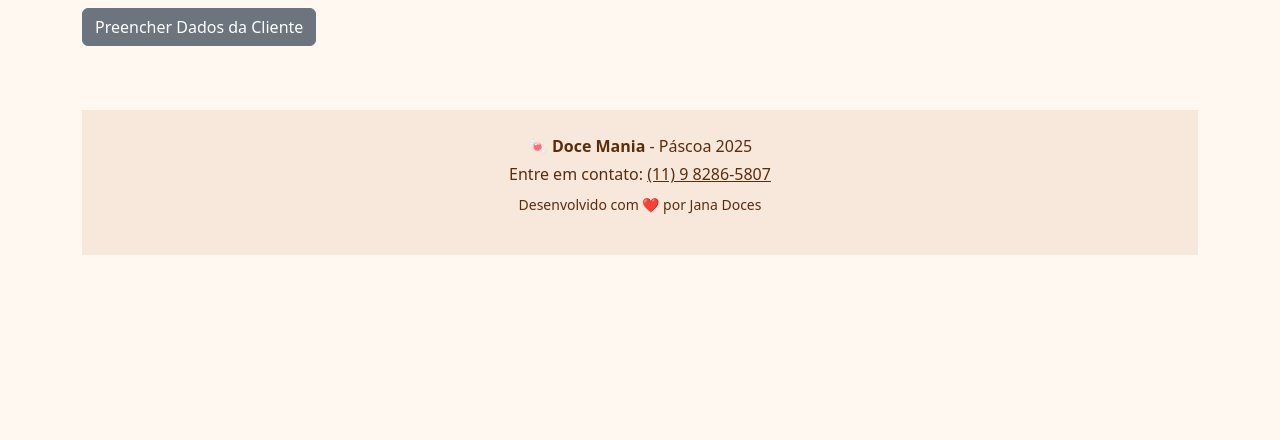
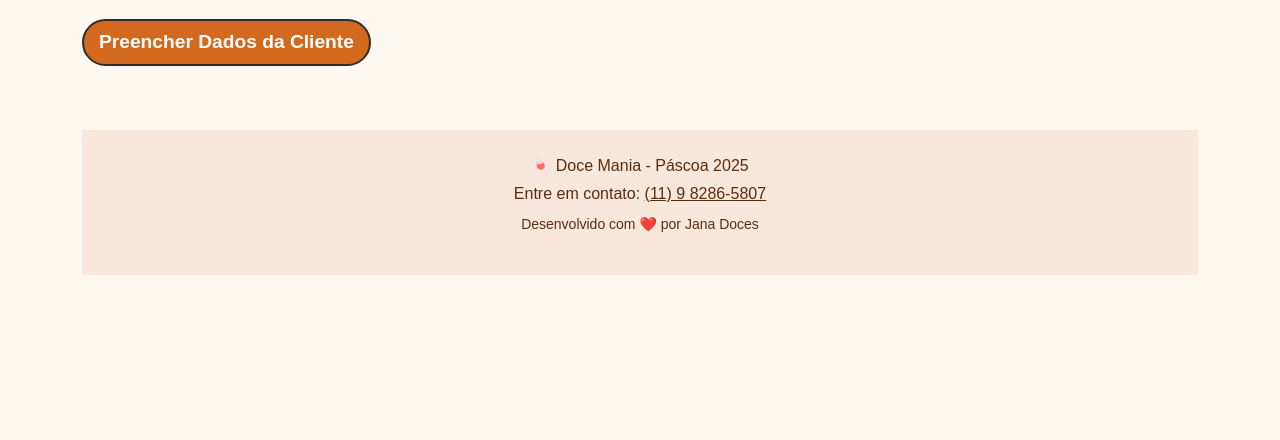
Before and after one commit to brunofsilva1989/orcamentos-docemania, a plain HTML site: page index.html in a window 1280 px wide. Shown: the part 360-800 px from the top of the page. Drawn offline with nearby package versions, Linux system fonts and the light colour scheme; a web font is replaced by a local one.

Commit message:
Mudança de Fonte

```diff
--- /dev/null
+++ b/css/elementos-especiais.css
@@ -0,0 +1,40 @@
+/* From Uiverse.io by iZOXVL */
+.boton-elegante {
+    padding: 7px 15px;
+    border: 2px solid #2c2c2c;
+    background-color: #d2691e;
+    color: #ffffff;
+    font-size: 1.2rem;
+    cursor: pointer;
+    border-radius: 30px;
+    transition: all 0.4s ease;
+    outline: none;
+    position: relative;
+    overflow: hidden;
+    font-weight: bold;
+  }
+
+  .boton-elegante::after {
+    content: "";
+    position: absolute;
+    top: 0;
+    left: 0;
+    width: 100%;
+    height: 100%;
+    background: radial-gradient(
+      circle,
+      rgba(255, 255, 255, 0.25) 0%,
+      rgba(255, 255, 255, 0) 70%
+    );
+    transform: scale(0);
+    transition: transform 0.5s ease;
+  }
+
+  .boton-elegante:hover::after {
+    transform: scale(4);
+  }
+
+  .boton-elegante:hover {
+    border-color: #a0522d;
+    background: #d2691e;
+  }
--- a/css/styles.css
+++ b/css/styles.css
@@ -1,5 +1,13 @@
+
+@import url('https://fonts.googleapis.com/css2?family=Winky+Sans:ital,wght@0,300..900;1,300..900&display=swap');
+
+
 body {
     background-color: #fff8f0;
+    font-family: 'Winky Sans', sans-serif;
+    font-optical-sizing: auto;
+    font-weight: 300;
+    font-style: normal;
 }
 
 h1 {
@@ -20,3 +28,5 @@
 .btn-custom:hover {
     background-color: #a0522d;
 }
+
+/* From Uiverse.io by themrsami */
--- a/index.html
+++ b/index.html
@@ -7,7 +7,8 @@
     <title>Orçamento Páscoa - Doce Mania</title>
     <link href="https://cdn.jsdelivr.net/npm/bootstrap@5.3.0/dist/css/bootstrap.min.css" rel="stylesheet">
     <link rel="stylesheet" href="https://cdnjs.cloudflare.com/ajax/libs/animate.css/4.1.1/animate.min.css" />
-
+    <link rel="stylesheet" href="css/elementos-especiais.css">
+    <link rel="stylesheet" href="css/responsivo.css">
     <link rel="stylesheet" href="css/styles.css">
 </head>
 
@@ -22,6 +23,8 @@
             <option value="barra">Barra de Chocolate</option>
         </select>
     </div>
+
+    <!--Teste-->
 
     <div id="tipoOvoSection" class="form-section" style="display:none;">
         <label for="tipoOvo" class="form-label">Tipo de Ovo:</label>
@@ -65,7 +68,8 @@
         </div>
     </div>
 
-        <button onclick="gerarOrcamento()" class="btn btn-custom mb-3 animate__animated animate__pulse">Gerar Orçamento</button>
+    <button onclick="gerarOrcamento()" class="boton-elegante mb-3 animate__animated animate__pulse">Gerar
+        Orçamento</button>
 
     <div class="form-section">
         <h2>Resumo:</h2>
@@ -76,7 +80,7 @@
 
     <!--Area do Modal-->
     <!-- Botão para abrir o modal -->
-        <button class="btn btn-secondary mb-3" data-bs-toggle="modal" data-bs-target="#modalCliente">
+    <button class="boton-elegante mb-3" data-bs-toggle="modal" data-bs-target="#modalCliente">
         Preencher Dados da Cliente
     </button>
 
@@ -87,8 +91,7 @@
                 <form id="clienteForm">
                     <div class="modal-header">
                         <h5 class="modal-title" id="modalClienteLabel">Dados da Cliente</h5>
-                            <button type="button" class="btn-close" data-bs-dismiss="modal"
-                                aria-label="Fechar"></button>
+                        <button type="button" class="btn-close" data-bs-dismiss="modal" aria-label="Fechar"></button>
                     </div>
                     <div class="modal-body">
                         <div class="mb-3">
@@ -109,8 +112,8 @@
                         </div>
                     </div>
                     <div class="modal-footer">
-                            <button type="button" class="btn btn-secondary" data-bs-dismiss="modal">Fechar</button>
-                            <button type="submit" class="btn btn-primary">Salvar</button>
+                        <button type="button" class="boton-elegante" data-bs-dismiss="modal">Fechar</button>
+                        <button type="submit" class="boton-elegante">Salvar</button>
                     </div>
                 </form>
             </div>
```
Lines whose indentation alone changed are shown as unchanged.
